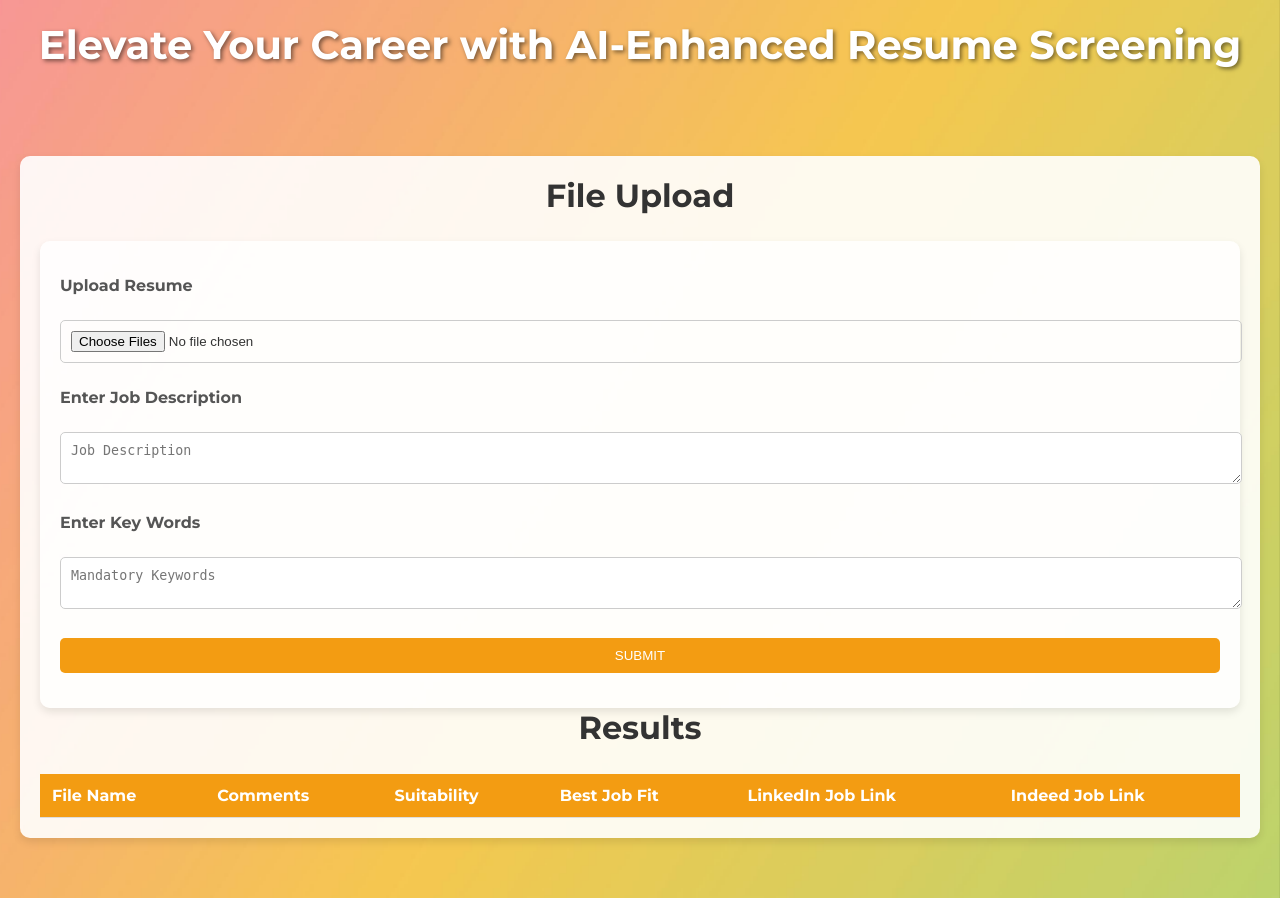
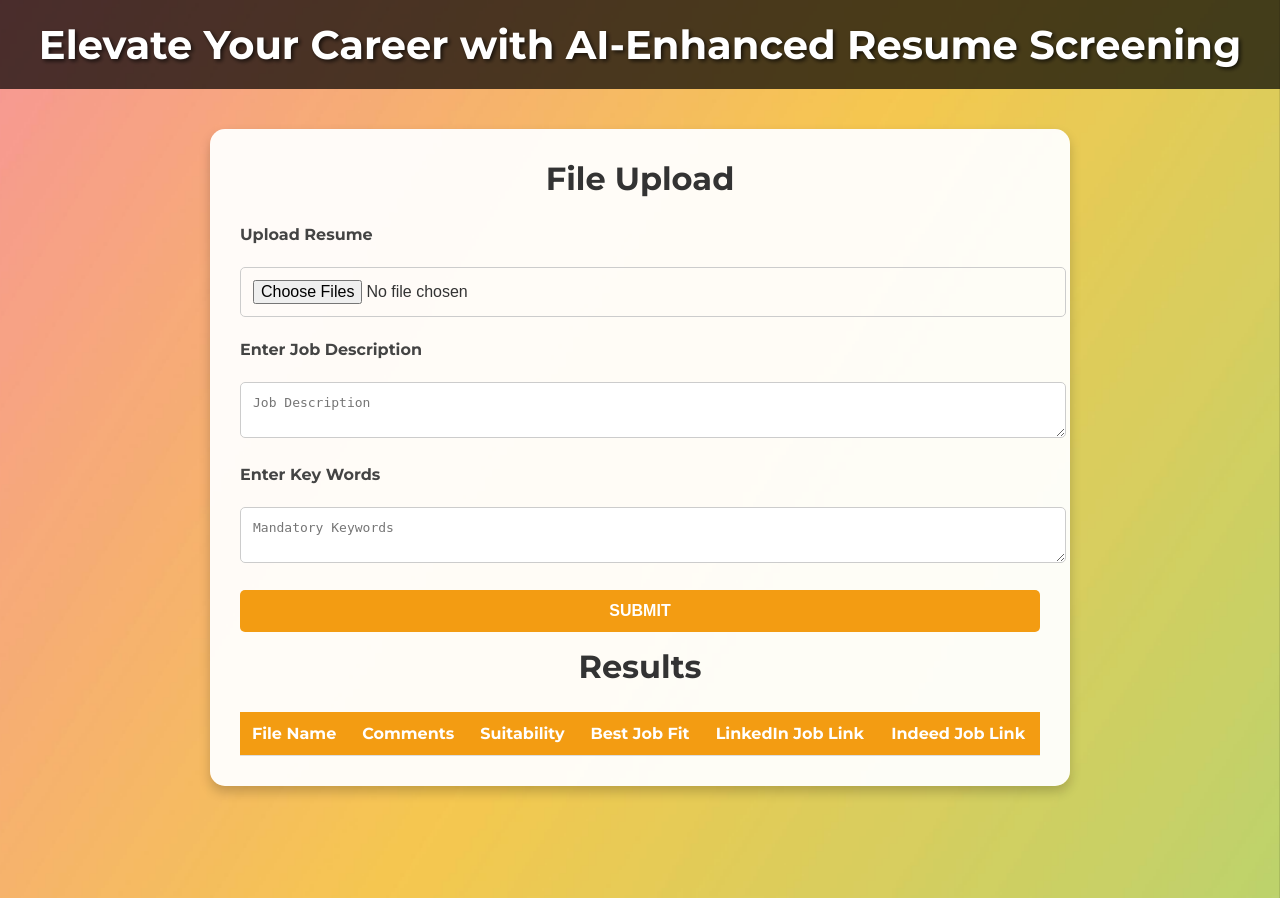
Before and after one commit to DixitPat3l/FinalProject2004, a Flask app: page / in a window 1280 px wide. Run offline with Flask 3, Linux system fonts and the light colour scheme; lists and menus that the app fills with data are empty.

Commit message:
Improving the UI

```diff
--- a/templates/upload.html
+++ b/templates/upload.html
@@ -24,25 +24,83 @@
         left: 0;
         width: 100%;
         height: 100%;
-        background: rgba(0, 0, 0, 0.3); /* Dark overlay */
+        background: rgba(0, 0, 0, 0.5);
         z-index: -1;
       }
       .header {
         text-align: center;
         padding: 20px 0;
         color: #fff;
+        background-color: rgba(0, 0, 0, 0.7);
+      }
+      .header h1 {
+        font-size: 2.5em;
+        margin: 0;
+        text-shadow: 2px 2px 4px rgba(0, 0, 0, 0.7);
       }
       .container {
-        max-width: 1200px;
+        max-width: 800px;
         margin: 40px auto;
-        padding: 20px;
-        background-color: rgba(255, 255, 255, 0.9);
-        border-radius: 10px;
-        box-shadow: 0 4px 8px rgba(0, 0, 0, 0.1);
+        padding: 30px;
+        background-color: rgba(255, 255, 255, 0.95);
+        border-radius: 15px;
+        box-shadow: 0 6px 12px rgba(0, 0, 0, 0.2);
+      }
+      .container h2 {
+        font-size: 2em;
+        margin-top: 0;
+        text-align: center;
+        color: #333;
       }
       .description {
-        color: #555;
         font-weight: bold;
+        color: #444;
+      }
+      form {
+        margin-top: 20px;
+      }
+      form p {
+        margin: 15px 0;
+      }
+      input[type="file"], textarea {
+        width: 100%;
+        padding: 12px;
+        margin: 8px 0;
+        border: 1px solid #ccc;
+        border-radius: 5px;
+        font-size: 1em;
+      }
+      button {
+        background-color: #f39c12;
+        color: #fff;
+        border: none;
+        cursor: pointer;
+        transition: background-color 0.3s;
+        padding: 12px;
+        border-radius: 5px;
+        width: 100%;
+        font-size: 1em;
+        font-weight: bold;
+      }
+      button:hover {
+        background-color: #e67e22;
+      }
+      #downloadCSV {
+        display: none;
+      }
+      .loader {
+        border: 12px solid #f3f3f3;
+        border-radius: 50%;
+        border-top: 12px solid #f39c12;
+        width: 40px;
+        height: 40px;
+        animation: spin 1s linear infinite;
+        display: none;
+        margin: 20px auto;
+      }
+      @keyframes spin {
+        0% { transform: rotate(0deg); }
+        100% { transform: rotate(360deg); }
       }
       table {
         width: 100%;
@@ -61,66 +119,6 @@
       td {
         color: #333;
       }
-      h1 {
-        font-size: 2.5em;
-        margin-top: 0;
-        text-shadow: 2px 2px 4px rgba(0, 0, 0, 0.5);
-      }
-      h2 {
-        font-size: 2em;
-        margin-top: 0;
-        text-align: center;
-        color: #333;
-      }
-      form {
-        padding: 20px;
-        border-radius: 10px;
-        box-shadow: 0 4px 8px rgba(0, 0, 0, 0.1);
-        margin-top: 20px;
-        background-color: rgba(255, 255, 255, 0.8);
-      }
-      p {
-        margin: 15px 0;
-      }
-      input[type="file"], textarea {
-        width: 100%;
-        padding: 10px;
-        margin: 10px 0;
-        border: 1px solid #ccc;
-        border-radius: 5px;
-      }
-      button {
-        background-color: #f39c12;
-        color: #fff;
-        border: none;
-        cursor: pointer;
-        transition: background-color 0.3s;
-        padding: 10px;
-        border-radius: 5px;
-        width: 100%;
-      }
-      button:hover {
-        background-color: #e67e22;
-      }
-      .loader {
-        border: 12px solid #f3f3f3;
-        border-radius: 50%;
-        border-top: 12px solid #f39c12;
-        width: 30px;
-        height: 30px;
-        animation: spin 2s linear infinite;
-        display: none;
-        margin: 0 auto;
-      }
-      @keyframes spin {
-        0% { transform: rotate(0deg); }
-        100% { transform: rotate(360deg); }
-      }
-      .centered-image {
-        display: block;
-        margin-left: auto;
-        margin-right: auto;
-      }
       a {
         color: #f39c12;
         text-decoration: none;
@@ -129,7 +127,7 @@
         color: #e67e22;
       }
       a:visited {
-        color: #e196ff;
+        color: #b079ff;
       }
       a:visited:hover {
         color: #b022ec;
@@ -150,7 +148,7 @@
         <p><label for="mandatory_keywords" class="description">Enter Key Words</label></p>
         <p><textarea id="mandatory_keywords" name="mandatory_keywords" placeholder="Mandatory Keywords" required></textarea></p>
         <p><button type="submit">SUBMIT</button></p>
-        <p><button id="downloadCSV" type="button" style="display: none;">Download CSV</button></p>
+        <p><button id="downloadCSV" type="button">Download CSV</button></p>
         <div class="loader" id="loadingSpinner"></div>
       </form>
       <h2>Results</h2>
```
